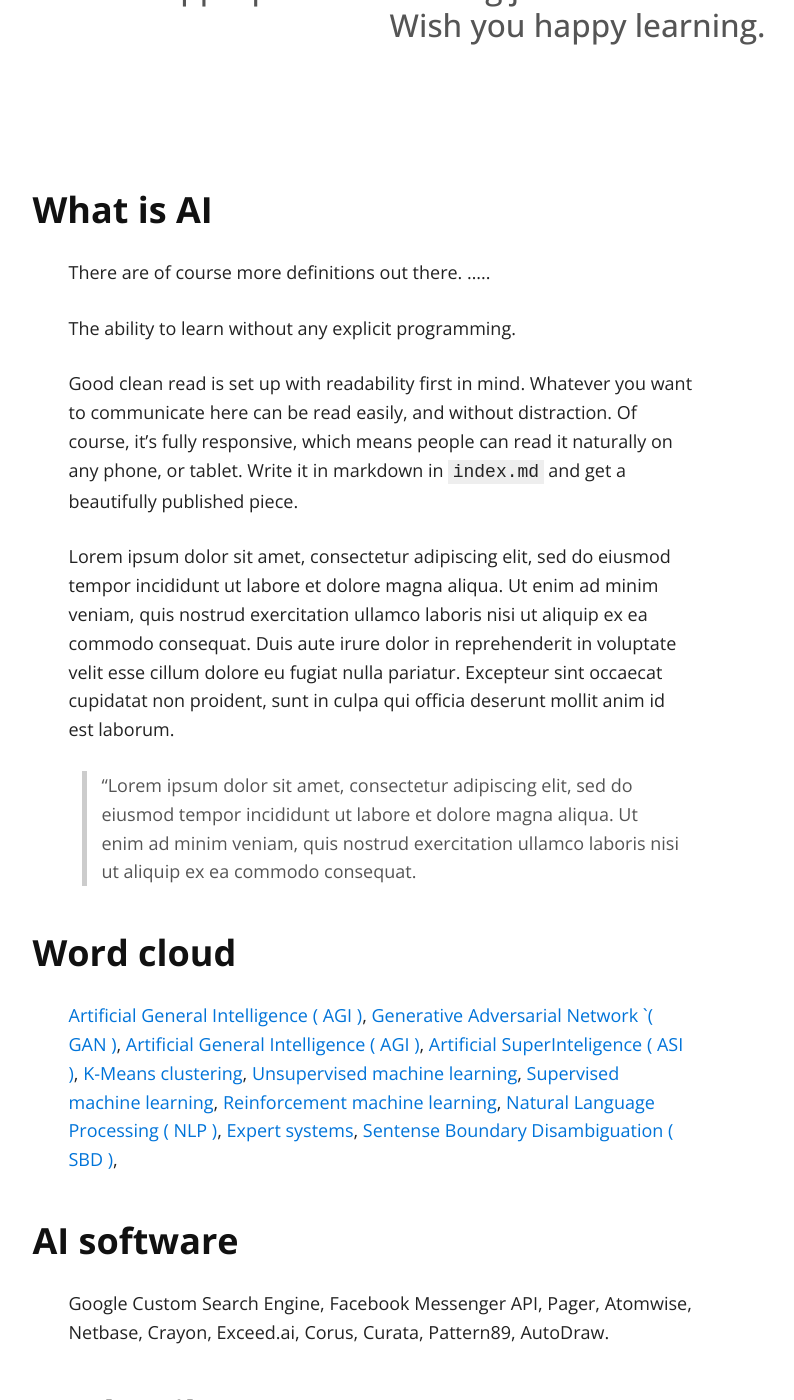
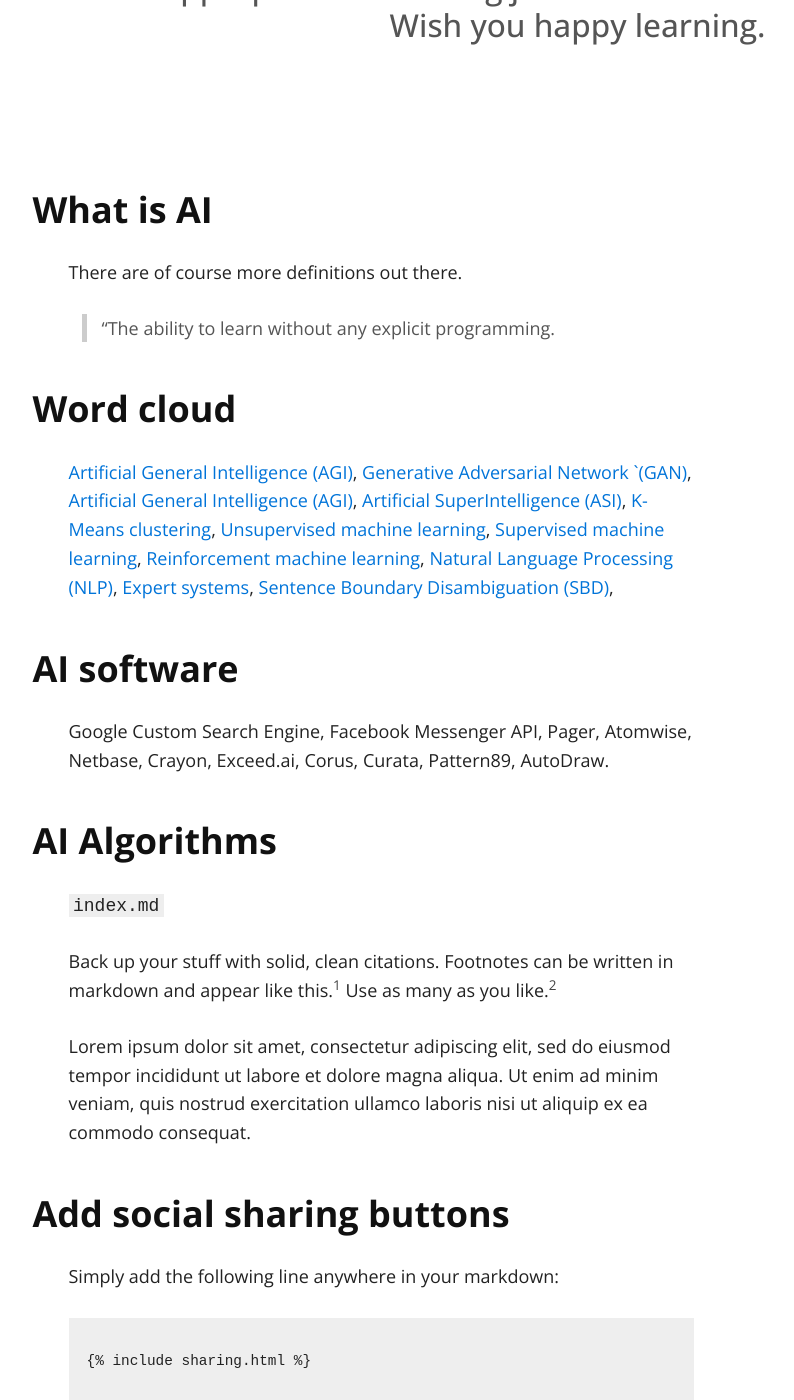
Before and after one commit to peterszatmary/ai, a Jekyll site: the page built from index.md, in a window 1280 px wide and 1400 px high, scrolled down 626 px. Shown: the whole window, without its empty margins (259-1053 px from the left). Built offline with Jekyll 4.4.1, drawn with Linux system fonts in a browser that asks for light colours; nearby versions of some CDN libraries.

Commit message:
minor changes

```diff
--- a/index.md
+++ b/index.md
@@ -6,40 +6,32 @@ layout: default
 
 ### What is AI
 
-There are of course more definitions out there. .....
+There are of course more definitions out there.
 
-The ability to learn without any explicit programming.
-
-
-
-Good clean read is set up with readability first in mind. Whatever you want to communicate here can be read easily, and without distraction. Of course, it's fully responsive, which means people can read it naturally on any phone, or tablet. Write it in markdown in <code>index.md</code> and get a beautifully published piece.
-
-Lorem ipsum dolor sit amet, consectetur adipiscing elit, sed do eiusmod tempor incididunt ut labore et dolore magna aliqua. Ut enim ad minim veniam, quis nostrud exercitation ullamco laboris nisi ut aliquip ex ea commodo consequat. Duis aute irure dolor in reprehenderit in voluptate velit esse cillum dolore eu fugiat nulla pariatur. Excepteur sint occaecat cupidatat non proident, sunt in culpa qui officia deserunt mollit anim id est laborum.
-
-> "Lorem ipsum dolor sit amet, consectetur adipiscing elit, sed do eiusmod tempor incididunt ut labore et dolore magna aliqua. Ut enim ad minim veniam, quis nostrud exercitation ullamco laboris nisi ut aliquip ex ea commodo consequat.
+> "The ability to learn without any explicit programming.
 
 ### Word cloud
 
-<a href="" target="_blank">Artificial General Intelligence ( AGI )</a>,
-<a href="" target="_blank">Generative Adversarial Network `( GAN )</a>,
-<a href="" target="_blank">Artificial General Intelligence ( AGI )</a>,
-<a href="" target="_blank">Artificial SuperInteligence ( ASI )</a>,
+<a href="" target="_blank">Artificial General Intelligence (AGI)</a>,
+<a href="" target="_blank">Generative Adversarial Network `(GAN)</a>,
+<a href="" target="_blank">Artificial General Intelligence (AGI)</a>,
+<a href="" target="_blank">Artificial SuperIntelligence (ASI)</a>,
 <a href="" target="_blank">K-Means clustering</a>,
 <a href="" target="_blank">Unsupervised machine learning</a>,
 <a href="" target="_blank">Supervised machine learning</a>,
 <a href="" target="_blank">Reinforcement machine learning</a>,
-<a href="" target="_blank">Natural Language Processing ( NLP )</a>,
+<a href="" target="_blank">Natural Language Processing (NLP)</a>,
 <a href="" target="_blank">Expert systems</a>,
-<a href="" target="_blank">Sentense Boundary Disambiguation ( SBD )</a>,
-
+<a href="" target="_blank">Sentence Boundary Disambiguation (SBD)</a>,
 
 ### AI software
 
 Google Custom Search Engine, Facebook Messenger API, Pager, Atomwise, Netbase, Crayon, Exceed.ai, Corus, Curata,
 Pattern89, AutoDraw.
 
-### AI Algorihms
+### AI Algorithms
 
+<code>index.md</code>
 
 Back up your stuff with solid, clean citations. Footnotes can be written in markdown and appear like this.[^1] Use as many as you like.[^2]
 
```
